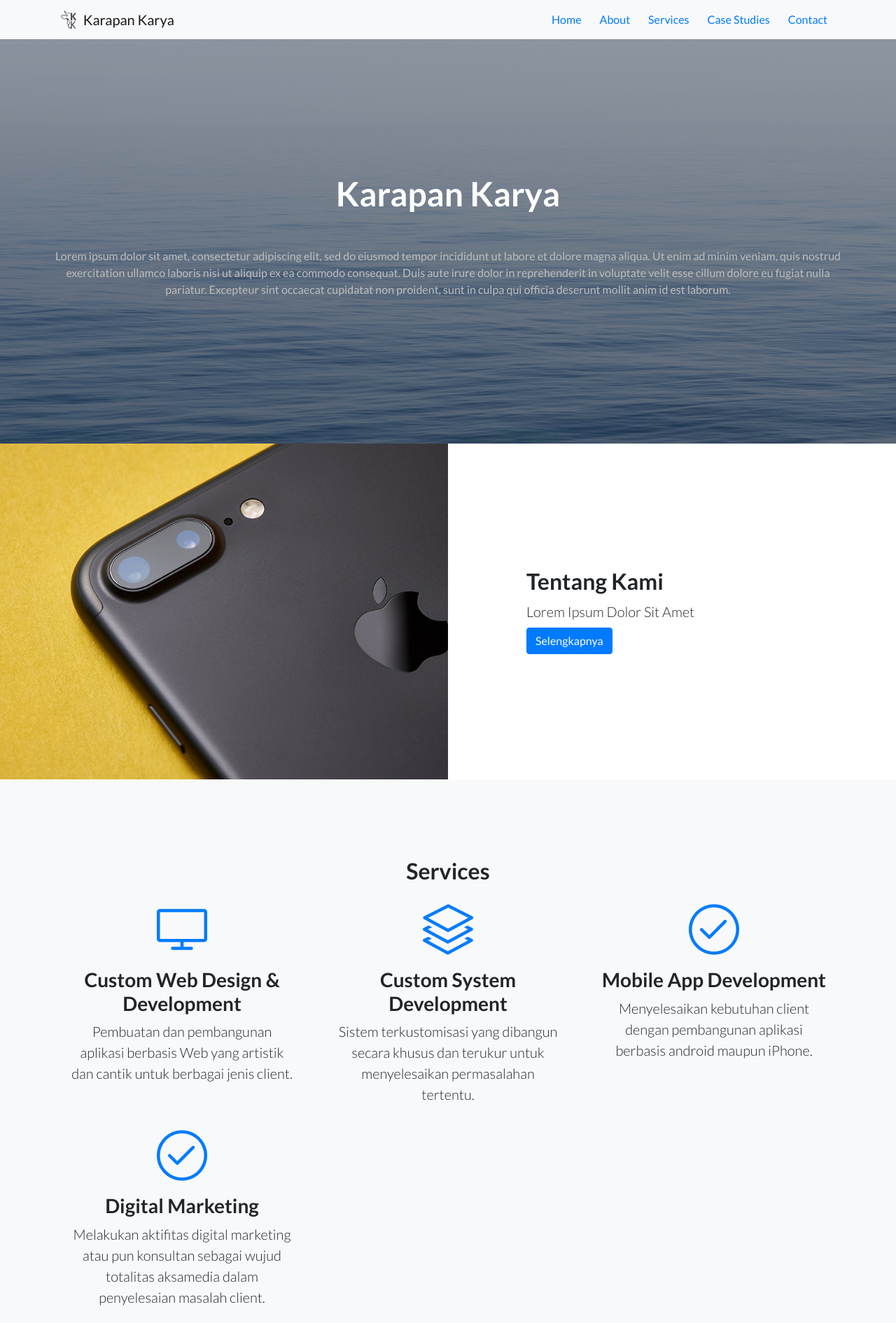
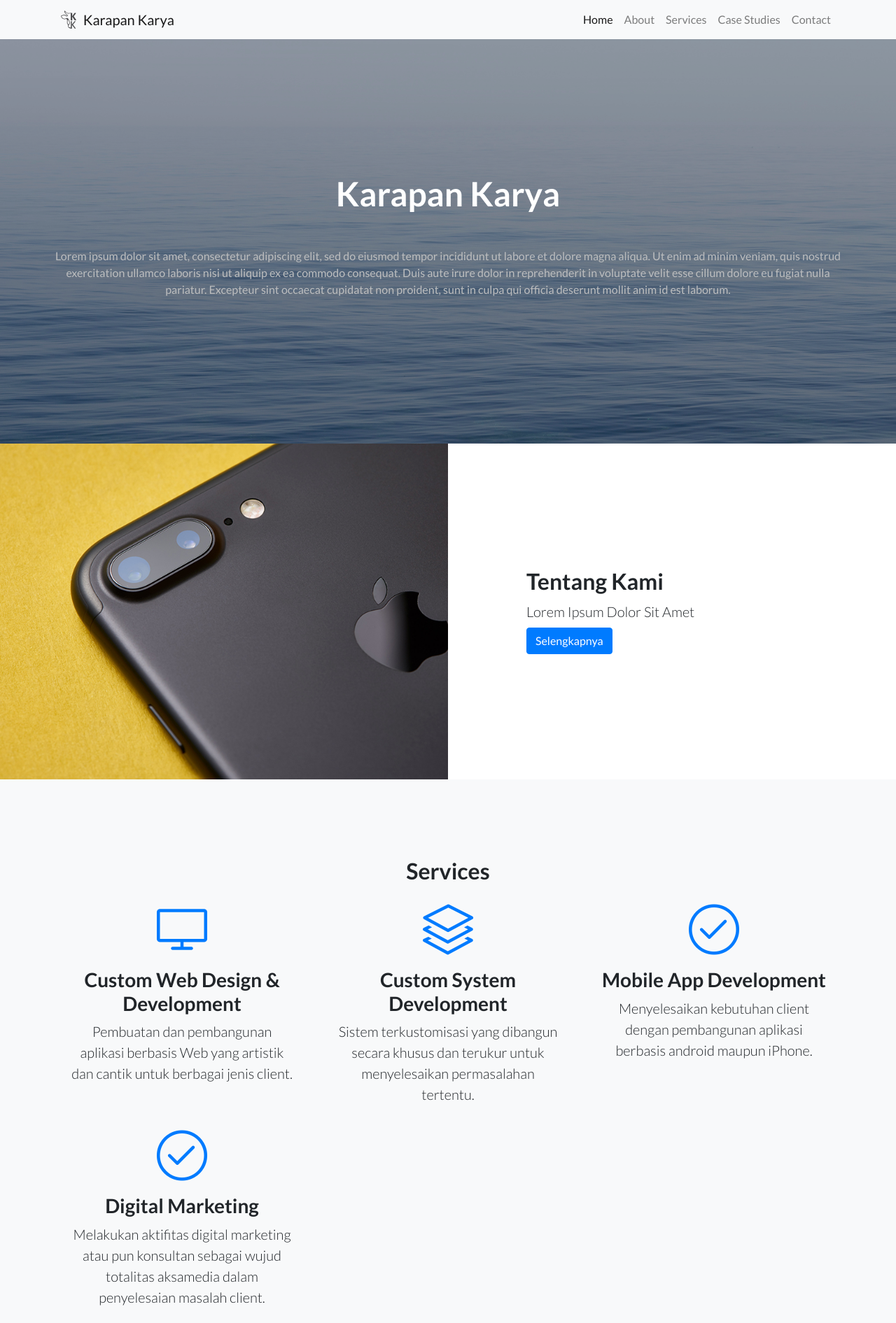
Before and after one commit to Afaisw/profcom, a Jekyll site: the page built from index.html, in a window 1280 px wide. Shown: the top 1891 px of the page at 70% size. Built offline with Jekyll 4.4.1, drawn with Linux system fonts in a browser that asks for light colours.

Commit message:
header improv

```diff
--- a/_includes/navigation.html
+++ b/_includes/navigation.html
@@ -1,13 +1,32 @@
 <!-- Navigation -->
-<nav class="navbar navbar-light bg-light static-top">
+<nav class="navbar navbar-expand-lg navbar-light bg-light static-top">
     <div class="container">
       <a class="navbar-brand" href="{{ '/' | relative_url }}">
         <img src="{{ 'assets/logo.svg' | relative_url }}" width="30" height="30" class="d-inline-block align-top" alt="">
         Karapan Karya</a>
-      <a class="btn btn-link ml-auto" href="{{ '/' | relative_url }}">Home</a>
-      <a class="btn btn-link" href="{{ 'about' | relative_url }}">About</a>
-      <a class="btn btn-link" href="{{ 'services' | relative_url }}">Services</a>
-      <a class="btn btn-link" href="{{ 'case-studies' | relative_url }}">Case Studies</a>
-      <a class="btn btn-link" href="{{ 'contact' | relative_url }}">Contact</a>
+      <button class="navbar-toggler" type="button" data-toggle="collapse" data-target="#navbarNav" aria-controls="navbarNav" aria-expanded="false" aria-label="Toggle navigation">
+          <span class="navbar-toggler-icon"></span>
+        </button>
+        <div class="collapse navbar-collapse" id="navbarNav">
+            <div class="flex-grow-1"></div>
+
+          <ul class="navbar-nav">
+            <li class="nav-item {% if page.url == '/' %}active{% endif %}">
+              <a class="nav-link" href="{{ '/' | relative_url }}">Home</a>
+            </li>
+            <li class="nav-item {% if page.url == '/about.html' %}active{% endif %}">
+              <a class="nav-link" href="{{ 'about' | relative_url }}">About</a>
+            </li>
+            <li class="nav-item {% if page.url == '/services.html' %}active{% endif %}">
+              <a class="nav-link" href="{{ 'services' | relative_url }}">Services</a>
+            </li>
+            <li class="nav-item {% if page.url == '/case-studies.html' %}active{% endif %}">
+              <a class="nav-link" href="{{ 'case-studies' | relative_url }}">Case Studies</a>
+            </li>
+            <li class="nav-item {% if page.url == '/contact.html' %}active{% endif %}">
+              <a class="nav-link" href="{{ 'contact' | relative_url }}">Contact</a>
+            </li>
+          </ul>
+        </div>
     </div>
   </nav>
```
